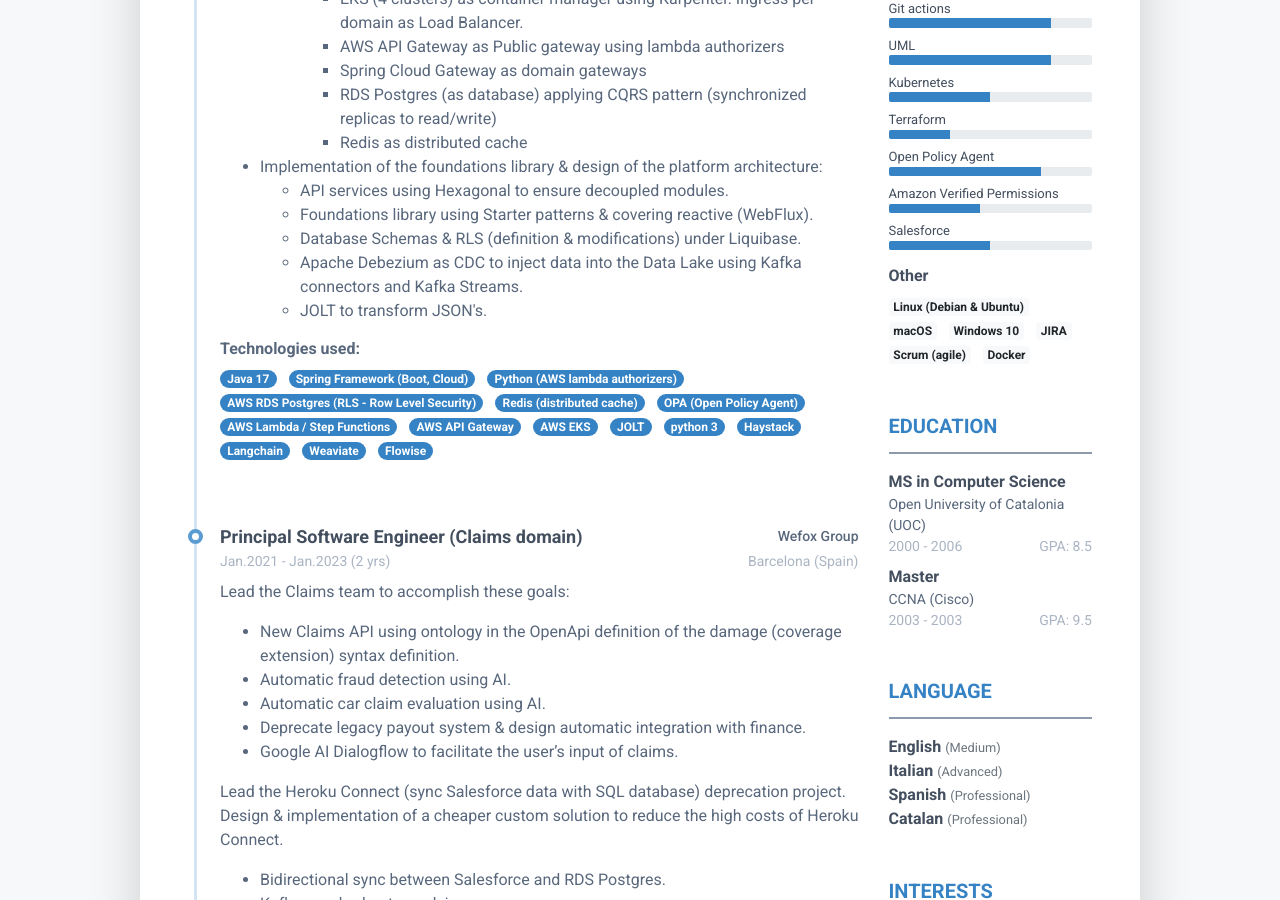
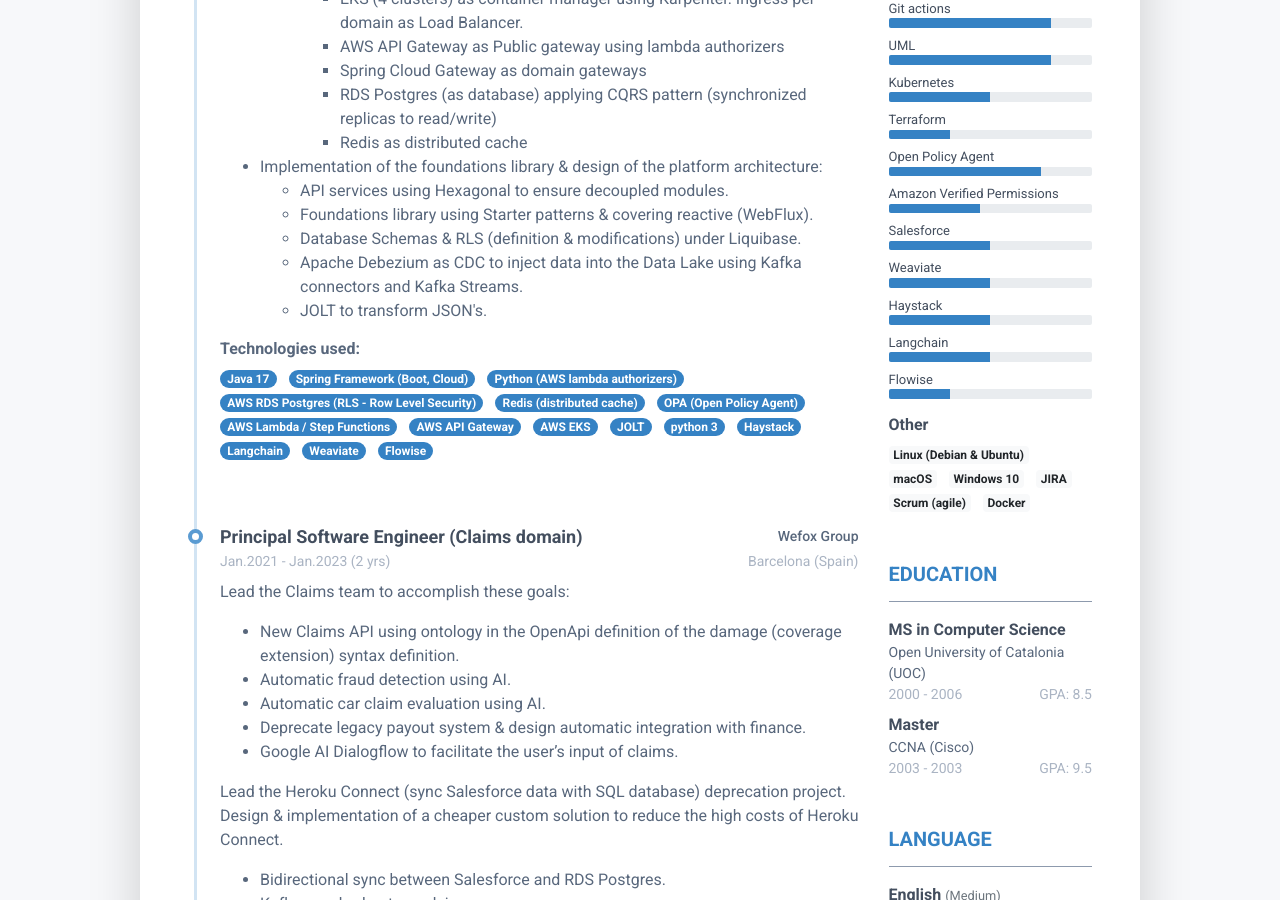
Before and after one commit to avall/avall.github.io, a Jekyll site: the page built from index.html, in a window 1280 px wide and 900 px high, scrolled down 1446 px. Built offline with Jekyll 4.4.1, drawn with Linux system fonts in a browser that asks for light colours; nearby versions of some CDN libraries.

Commit message:
. Python

```diff
--- a/_data/data.yml
+++ b/_data/data.yml
@@ -307,6 +307,15 @@
       percentage: 45
     - name: Salesforce
       percentage: 50
+    - name: Weaviate
+      percentage: 50
+    - name: Haystack
+      percentage: 50
+    - name: Langchain
+      percentage: 50
+    - name: Flowise
+      percentage: 30
+
   frontend:
     - name: Vue.js
       percentage: 30
```
